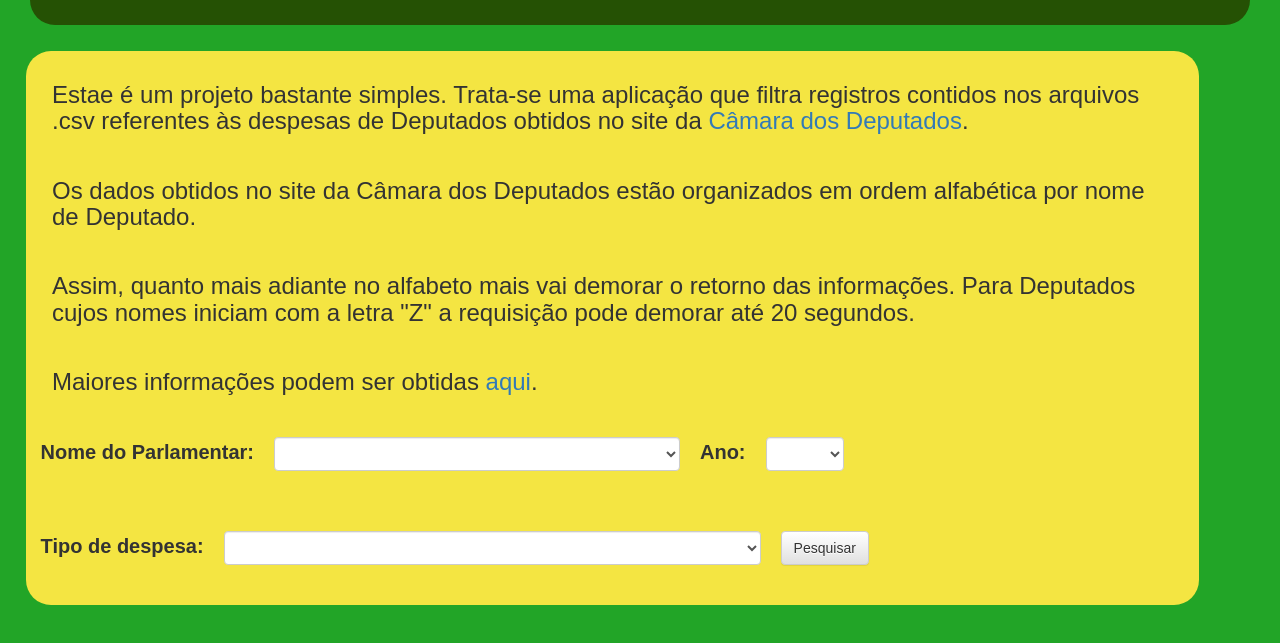
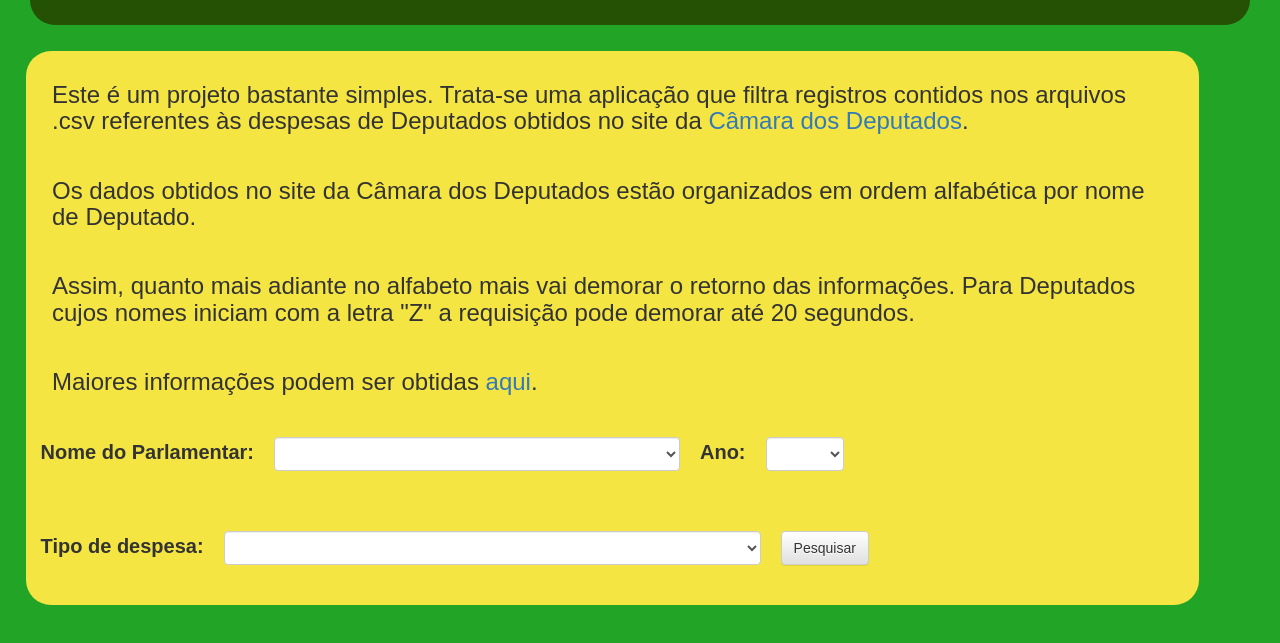
Before and after one commit to michaeldebarros/cota-parlamentar-frontend, a React app: page / in a window 1280 px wide. Shown: the part 125-768 px from the top of the page. Built offline with nearby package versions, Linux system fonts and the light colour scheme.

Commit message:
new release

```diff
--- a/package.json
+++ b/package.json
@@ -13,6 +13,9 @@
   "scripts": {
     "start": "react-scripts start",
     "build": "react-scripts build && cp -r ./build ../cota-parlamentar",
+    "prebuild": "rm -rf build && cd ../cota-parlamentar && rm -rf build",
+    "deploy": "cd ../cota-parlamentar && git push heroku deploy:master",
+    "predeploy": "cd ../cota-parlamentar && git add . && git commit -m 'latest version'",
     "test": "react-scripts test --env=jsdom",
     "eject": "react-scripts eject"
   }
--- a/src/App.css
+++ b/src/App.css
@@ -1,3 +1,4 @@
+
 .App {
 	text-align: center;
 }
@@ -13,6 +14,7 @@
 body {
 	background-color: #22a527;
 	font-size: 200%;
+	font-family: Arial, Helvetica, sans-serif;
 }
 
 .Instructions {
--- a/src/components/App.js
+++ b/src/components/App.js
@@ -17,7 +17,7 @@ class App extends Component {
 					<div className="row">
 						<div className="col-xs-11 Instructions Instructions-example" >
 							<h3 className="Instructions-text">
-								Estae é um projeto bastante simples. Trata-se uma aplicação que filtra registros
+								Este é um projeto bastante simples. Trata-se uma aplicação que filtra registros
 								contidos nos arquivos .csv referentes às despesas de Deputados obtidos no site da{' '}
 								<a href="http://www2.camara.leg.br/transparencia/cota-para-exercicio-da-atividade-parlamentar/dados-abertos-cota-parlamentar">
 									{' '}
```
